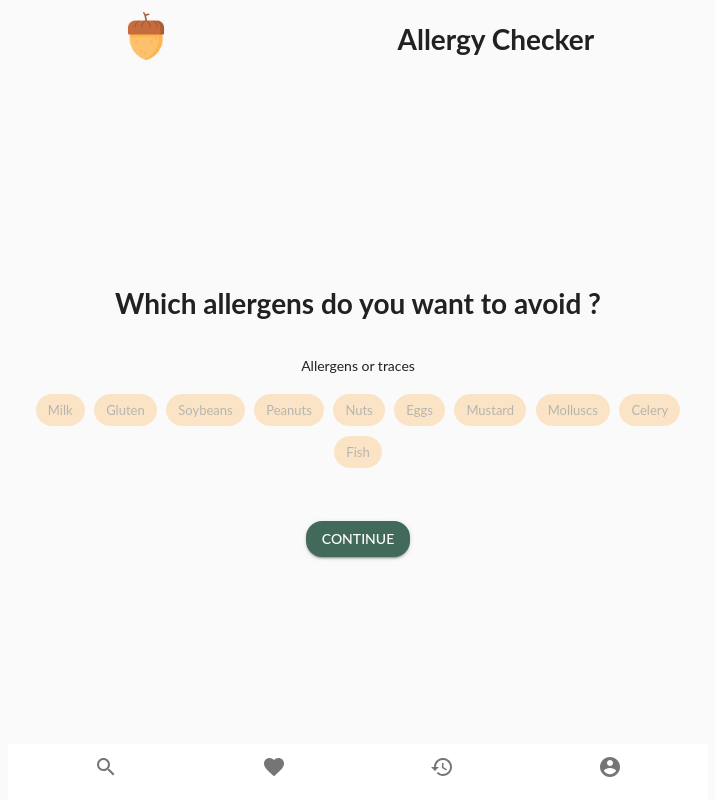
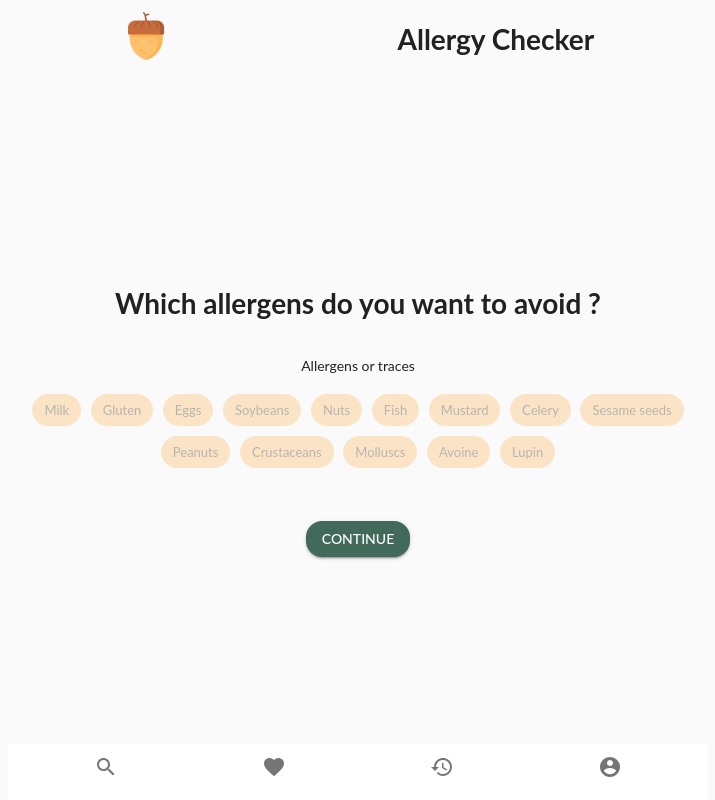
Before and after one commit to clelantoson/React-allergy-checker, a React (Create React App) app: page /allergens in a window 1280 px wide. Shown: the whole page, without its empty margins (282-997 px from the left). Built offline with nearby package versions, Linux system fonts and the light colour scheme.

Commit message:
added allergens and fixed css on focus

```diff
--- a/src/components/AllergensSelection/AllergensSelection.css
+++ b/src/components/AllergensSelection/AllergensSelection.css
@@ -1,5 +1,5 @@
 .MuiChip-clickableColorPrimary:focus {
-  background-color: #fcb44d;
+  background-color: #fcb44d !important ;
 }
 
 .MuiButtonBase-root.MuiButton-root.MuiButton-contained.MuiButton-containedSecondary {
--- a/src/components/AllergensSelection/AllergensSelection.jsx
+++ b/src/components/AllergensSelection/AllergensSelection.jsx
@@ -28,18 +28,19 @@ const AllergensSelection = () => {
   const [allergens, setAllergens] = useState([
     { name: "Milk", selected: false },
     { name: "Gluten", selected: false },
+    { name: "Eggs", selected: false },
     { name: "Soybeans", selected: false },
+    { name: "Nuts", selected: false },
+    { name: "Fish", selected: false },
+    { name: "Mustard", selected: false },
+    { name: "Celery", selected: false },
+    { name: "Sesame seeds", selected: false },
     { name: "Peanuts", selected: false },
-    { name: "Nuts", selected: false },
-    { name: "Eggs", selected: false },
-    { name: "Mustard", selected: false },
+    { name: "Crustaceans", selected: false },
     { name: "Molluscs", selected: false },
-    { name: "Celery", selected: false },
-    { name: "Fish", selected: false },
+    { name: "Avoine", selected: false },
+    { name: "Lupin", selected: false },
   ]);
-
-  //   // eslint-disable-next-line no-debugger
-  //   debugger;
 
   const handleSelectAllergen = (event) => {
     console.log("event", event.target.innerText);
```
